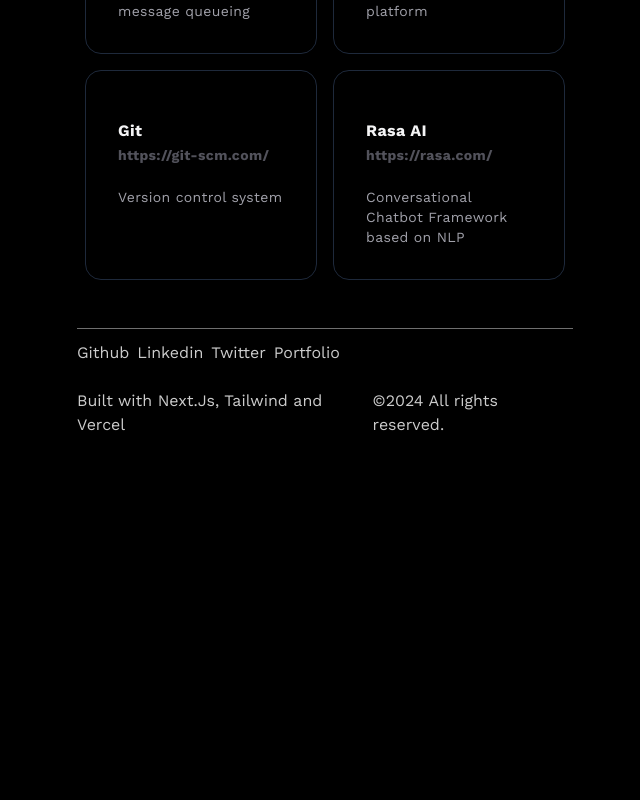
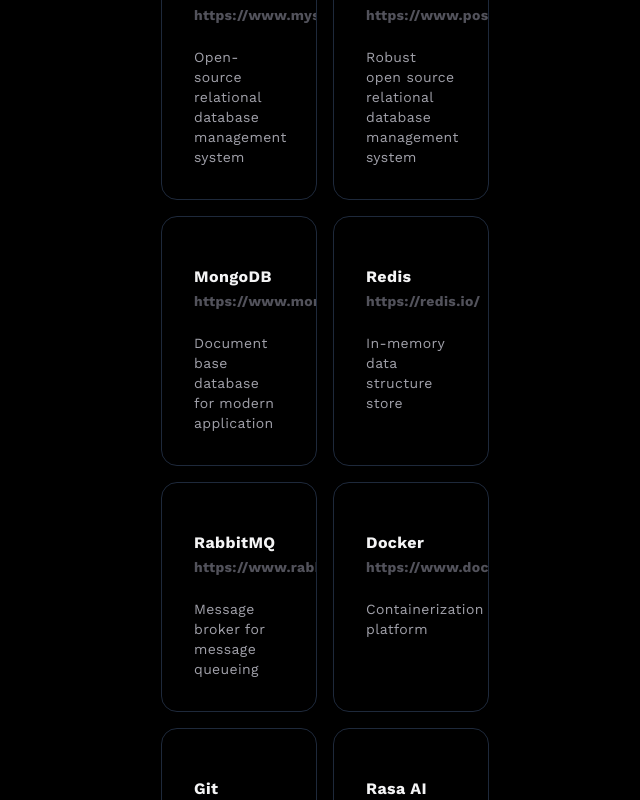
Before and after one commit to DiazNugraha/portofolio, a Next.js app: page /technologies in a window 1280 px wide. Shown: the part 2000-2800 px from the top of the page, without its empty margins (315-955 px from the left). Before the commit the page ends 2477 px from the top, so only its background shows below. Built offline with nearby package versions, Linux system fonts and the light colour scheme.

Commit message:
feat: apply main layout

```diff
--- a/src/components/apps/index.tsx
+++ b/src/components/apps/index.tsx
@@ -1,7 +1,7 @@
 import { HoverEffect } from "../ui/card-hover-effect";
 import { CommonItem } from "@/types/common";
 import { useEffect, useState } from "react";
-import { FooterLayout } from "../layout";
+import { FooterLayout, MainLayout } from "../layout";
 
 const itemCollections: CommonItem[] = [
   {
@@ -81,15 +81,11 @@
   }, []);
 
   return (
-    <div className="text-white w-full h-full flex justify-center">
-      <div className="lg:w-[45%] h-full p-10">
-        <h1 className="text-[30px] lg:text-[70px]">
-          Software I use as <br /> A Full Stack Developer
-        </h1>
-        <HoverEffect className="lg:grid-cols-2" showLink items={items} />
-
-        <FooterLayout />
-      </div>
-    </div>
+    <MainLayout>
+      <h1 className="text-[30px] lg:text-[70px]">
+        Software I use as <br /> A Full Stack Developer
+      </h1>
+      <HoverEffect className="lg:grid-cols-2" showLink items={items} />
+    </MainLayout>
   );
 }
--- a/src/components/home/index.tsx
+++ b/src/components/home/index.tsx
@@ -1,32 +1,20 @@
-import { FooterLayout, Sidebar } from "../layout";
-import { Meteors } from "../ui/meteors";
+import { MainLayout } from "../layout";
 import {
   AboutSection,
   ExperienceSection,
   HeaderSection,
-  NavigationSection,
   ProjectSection,
   SkillSection,
 } from "./sections";
 
 export default function HomePage() {
   return (
-    <div className="w-full h-full flex justify-center relative">
-      {/* <div className="absolute w-full h-full overflow-hidden"> */}
-      {/*   <Meteors number={11} className="" /> */}
-      {/* </div> */}
-      <div className="lg:w-[30%] h-full">
-        <div className="flex px-5 py-36 text-white flex-col items-center gap-y-16">
-          <HeaderSection />
-          <AboutSection />
-          <ExperienceSection />
-          <ProjectSection />
-          <SkillSection />
-          {/* <NavigationSection /> */}
-          <FooterLayout />
-        </div>
-      </div>
-      <Sidebar />
-    </div>
+    <MainLayout>
+      <HeaderSection />
+      <AboutSection />
+      <ExperienceSection />
+      <ProjectSection />
+      <SkillSection />
+    </MainLayout>
   );
 }
--- /dev/null
+++ b/src/components/layout/MainLayout.tsx
@@ -0,0 +1,16 @@
+import { PropsWithChildren } from "react";
+import { FooterLayout, Sidebar } from ".";
+
+export default function MainLayout({ children }: PropsWithChildren) {
+  return (
+    <div className="w-full h-full flex justify-center relative">
+      <div className="lg:w-[30%] h-full">
+        <div className="flex px-5 py-36 text-white flex-col items-center gap-y-16">
+          {children}
+          <FooterLayout />
+        </div>
+      </div>
+      <Sidebar />
+    </div>
+  );
+}
--- a/src/components/layout/index.ts
+++ b/src/components/layout/index.ts
@@ -1,2 +1,3 @@
 export { default as FooterLayout } from "./FooterLayout";
 export { default as Sidebar } from "./Sidebar";
+export { default as MainLayout } from "./MainLayout";
--- a/src/components/technologies/index.tsx
+++ b/src/components/technologies/index.tsx
@@ -1,7 +1,7 @@
 import { CommonItem } from "@/types/common";
 import { useEffect, useState } from "react";
 import { HoverEffect } from "../ui/card-hover-effect";
-import { FooterLayout } from "../layout";
+import { MainLayout } from "../layout";
 
 const itemCollections: CommonItem[] = [
   {
@@ -95,16 +95,13 @@
   useEffect(() => {
     setItems(itemCollections);
   }, []);
+
   return (
-    <div className="text-white w-full h-full flex justify-center">
-      <div className="lg:w-[45%] h-full p-10">
-        <h1 className="text-[30px] lg:text-[60px]">
-          Technologies I mostly use as <br /> A Full Stack Developer
-        </h1>
-        <HoverEffect className="lg:grid-cols-2" showLink items={items} />
-
-        <FooterLayout />
-      </div>
-    </div>
+    <MainLayout>
+      <h1 className="text-[30px] lg:text-[60px]">
+        Technologies I mostly use as <br /> A Full Stack Developer
+      </h1>
+      <HoverEffect className="lg:grid-cols-2" showLink items={items} />
+    </MainLayout>
   );
 }
```
